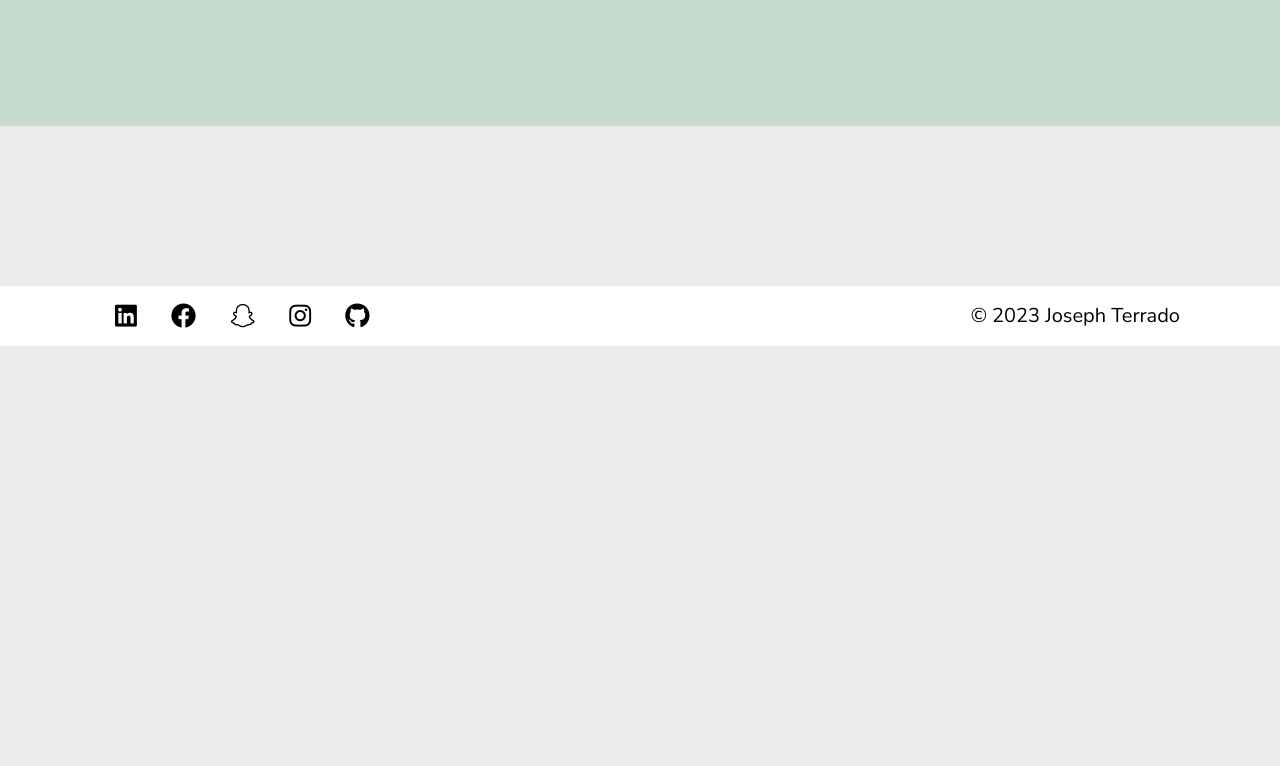
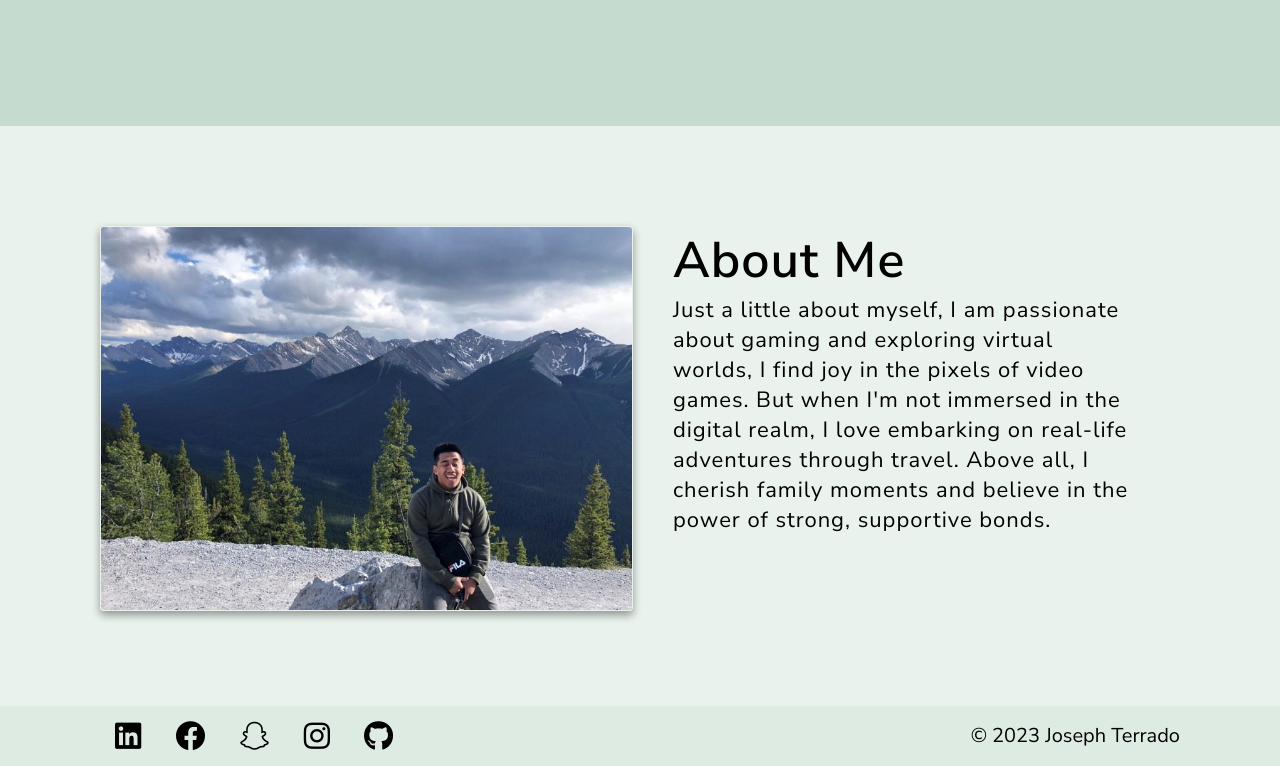
Before and after one commit to Joseph-Wil/about-me, a plain HTML site: page index.html in a window 1280 px wide. Shown: the part 574-1340 px from the top of the page. Before the commit the page ends 924 px from the top, so only its background shows below. Drawn offline with Linux system fonts and the light colour scheme.

Commit message:
About Me with Animation

```diff
--- a/assets/script/index.js
+++ b/assets/script/index.js
@@ -1 +1,33 @@
 'use strict';
+
+// Utility Function
+
+function select(selector, parent = document) {
+    return parent.querySelector(selector);
+}
+
+function selectAll(selector, parent = document) {
+    return [...parent.querySelectorAll(selector)];
+}
+
+function onEvent(event, selector, callback) {
+    return selector.addEventListener(event, callback);
+}
+
+onEvent('load', window, carousel);
+
+const slideShow = selectAll('.slides');
+let myIndex = 0;
+
+function carousel() {
+    for (let i = 0; i < slideShow.length; i++) {
+        slideShow[i].style.display = "none";
+    }
+    myIndex++
+
+        if (myIndex > slideShow.length) {
+            myIndex = 1;
+        }
+        slideShow[myIndex -1].style.display = "flex";
+        setTimeout(carousel, 3000);
+    }
--- a/assets/style/index.css
+++ b/assets/style/index.css
@@ -2,6 +2,7 @@
 
 :root {
     --app-light-bg: #ecebeb;
+    --app-main-bg: #eaf2ed;
 }
 
 * {
@@ -14,7 +15,7 @@
 }
 
 body {
-    background-color: var(--app-light-bg);
+    background-color: var(--app-main-bg);
     font-family: "Nunito Sans", sans-serif;
 }
 
@@ -83,14 +84,6 @@ nav ul li a {
     background-size: cover;
 }
 
-
-/*
-section > img:first-child {
-    width: 100%;
-    height: 40rem;
-}
-*/
-
 h2 {
     font-size: 40px;
     font-weight: 700;
@@ -104,12 +97,51 @@ h2 {
 
 /***    Main   ***/
 
+h3 {
+    font-size: 50px;
+    font-weight: 600;
+}
+
+section .about-me {
+    display: flex;
+    width: 100%;
+    height: 30rem;
+    margin-top: 100px;
+}
+
+.slideshow {
+    width: 60%;
+}
+
+.slides {
+    display: none;
+}
+
+.slideshow img {
+    max-height: 25rem;
+    width: 100%;
+    border: solid 1px var(--app-main-bg);
+    border-radius: 4px;
+    box-shadow: 0 4px 8px 0 rgb(0 0 0 / 0.4);
+}
+
+.info {
+    width: 60%;
+    font-size: 22px;
+    text-align: left;
+    padding: 0 40px;
+    letter-spacing: 1px;
+}
+
+
+
 /***    Footer     ***/
 
 footer {
     line-height: 60px;
     padding: 0 15px;
-    background-color: #fff;
+    background-color: #deebe3;
+    overflow: hidden;
 }
 
 footer div {
@@ -119,11 +151,11 @@ footer div {
 .icons i {
     display: inline;
     line-height: 60px;
-    font-size: 25px;
+    font-size: 30px;
     padding: 0 15px;
 }
 
-div p {
+footer div p {
     display: inline-block;
     font-size: 20px;
     line-height: 60px;
--- a/index.html
+++ b/index.html
@@ -22,7 +22,7 @@
                 </div>
                 <nav>
                     <ul>
-                        <li><a href="#">About Me</a></li>
+                        <li><a href="#about-me">About Me</a></li>
                         <li><a href="#">Contact Me</a></li>
                     </ul>
                 </nav>
@@ -30,11 +30,29 @@
         </header>
        <main>
             <section class="hero-banner">
-                <h2 class="container">Hello world! My name is Joseph and I am a software developer in progress currently based in Manitoba Canada.</h2>
+                <h2 class="container">
+                    Hello world! My name is Joseph and I am a software developer in progress currently based
+                    in Manitoba Canada.
+                </h2>
             </section>
-            <section>
-                <div class="slideshow">
-
+            <section class="container">
+                <div id="about-me" class="about-me">
+                    <div class="slideshow">
+                        <img src="./assets/img/family.jpg" alt="Family picture" class="slides">
+                        <img src="./assets/img/banff.jpg" alt="Bow lake" class="slides">
+                        <img src="./assets/img/bow.jpg" alt="Family picture" class="slides">
+                        <img src="./assets/img/coron2.jpg" alt="Family picture" class="slides">
+                        <img src="./assets/img/coron.jpg" alt="Family picture" class="slides">
+                    </div>
+                    <div class="info">
+                        <h3>About Me</h3>
+                        <p>
+                            Just a little about myself, I am passionate about gaming and exploring virtual worlds, I find
+                            joy in the pixels of video games. But when I'm not immersed in the digital realm, I love embarking
+                            on real-life adventures through travel. Above all, I cherish family moments and believe in
+                            the power of strong, supportive bonds.
+                        </p>
+                    </div>
                 </div>
             </section>
 
```
Also changed, not shown: assets/img/banff.jpg (added), assets/img/coron.jpg (added), assets/img/coron2.jpg (added), 3 other files.
